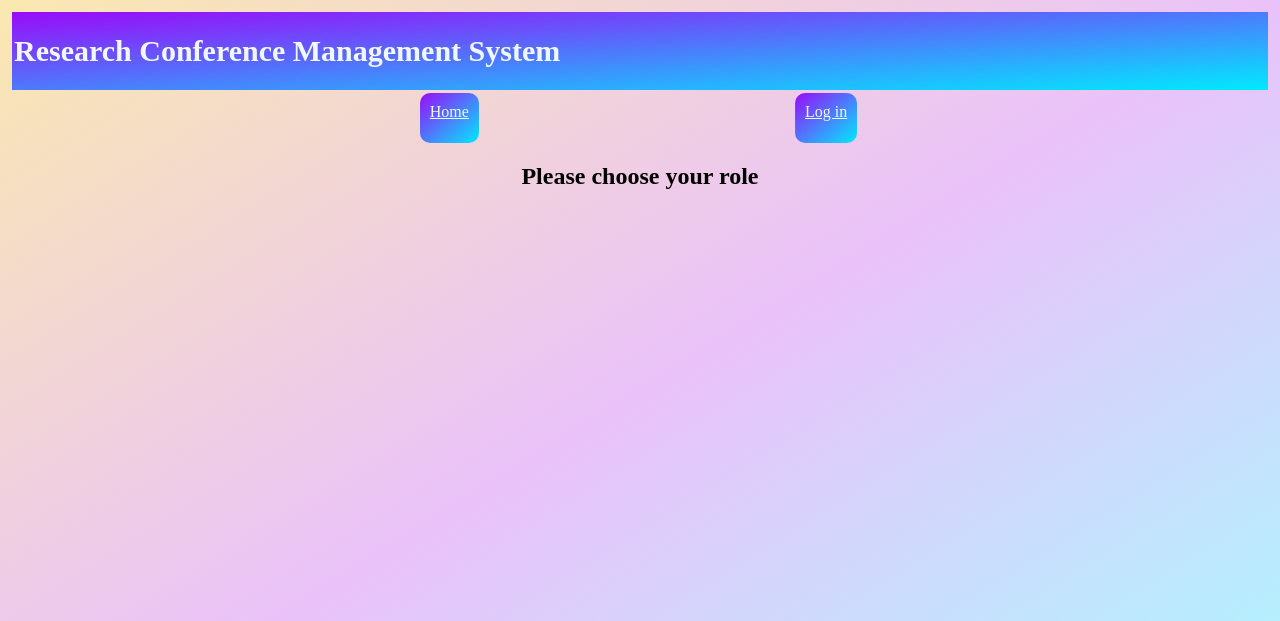
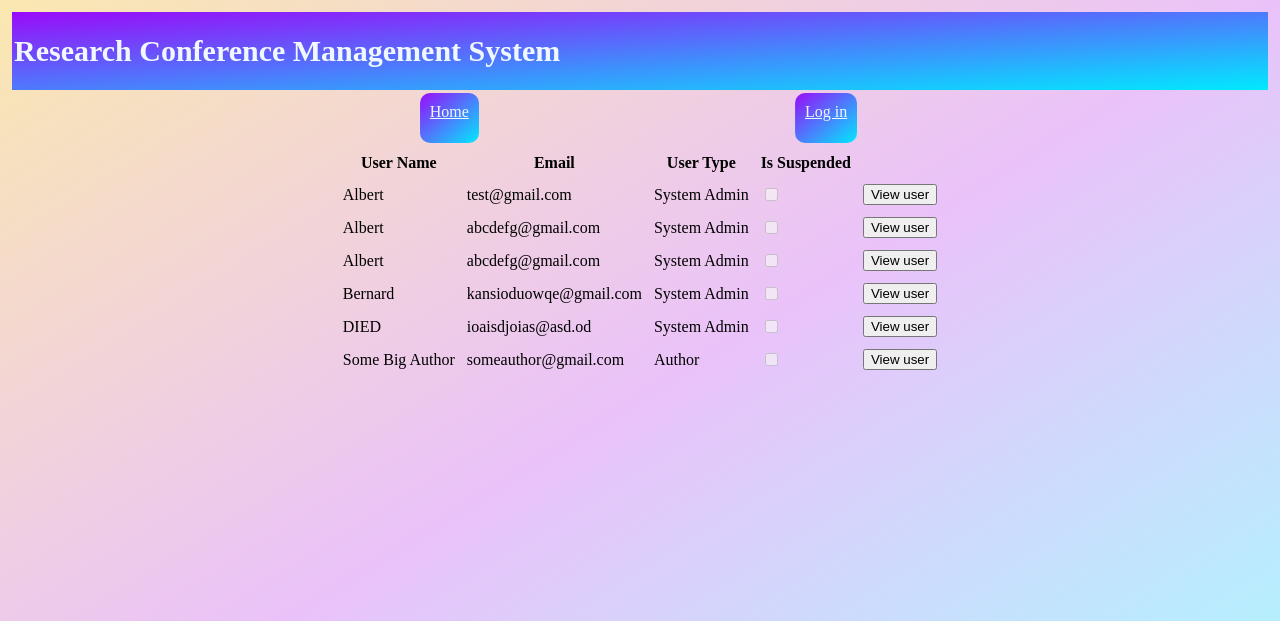
Before and after one commit to hariniprakash296/314Website-for-Research-paper-submissions, a Django app: page /view_all_users in a window 1280 px wide. Shown: the top 621 px of the page. Run offline with Django 3.2, Linux system fonts and the light colour scheme; data comes from the database, SQL or seed files in the repository; both versions use the stored data as it was after the commit.

Commit message:
completed system admin
finished function to create all user types (except reviewer, because it requires an additional field of max_papers)
finished function to view all users
finished function to view one specific user
finished function to update details of specified user
finished function to suspend and unsuspend specified user
added message to upper_menu.html, so messages can be viewed from all pages
added template_extras.py so you can access dictionary and list values from within template
added emergency_method_url so you can manually trigger some stuff from the url

```diff
--- a/Conference_Management_System_Django/main/controller/__init__.py
+++ b/Conference_Management_System_Django/main/controller/__init__.py
@@ -1 +1 @@
-from .sysadmin_controller import *
+#from .sysadmin_controller import *
--- a/Conference_Management_System_Django/main/controller/sysadmin_controller.py
+++ b/Conference_Management_System_Django/main/controller/sysadmin_controller.py
@@ -44,30 +44,45 @@ def admin_AddUserProfile(request):
     if request.method == "POST":
         # TODO add form checks here or in html as javascript
         user_type = request.POST.get('user_type')
-        email = request.POST.get('email')
-        name = request.POST.get('name')
+        email = request.POST.get('email').strip()
         password = request.POST.get('password').encode('utf-8')
+        name = request.POST.get('name').strip()
+
+        context = {"islogged_in": islogged_in,"is_admin_logged_in":is_admin_logged_in,"user_type":request.COOKIES.get('user_type')}
+
+        if user_type == None or len(email) == 0 or len(password) == 0 or len(name) == 0:
+            context["message"] = "Please fill all fields."
+            return render(request, "sign_up.html", context)
+
+
         hashed_password = hashlib.sha224(password).hexdigest()
-        context = {"islogged_in": False,"is_admin_logged_in":is_admin_logged_in,"user_type":request.COOKIES.get('user_type')}
+        try:
+            user = models.User.objects.get(login_email=email)
+            context["message"] = "Account with the specified email already exists."
 
-        if user_type == "admin":
-            #0 = system admin
-            models.Author.objects.create(login_email=email, login_pw=hashed_password, name=name, type=models.User.UserType.USERTYPE_SYSTEMADMIN)
+        except models.User.DoesNotExist as e:
+            print(e)
+            context["message"] = "User successfully created."
 
-        elif user_type == "chair":
-            #1 = conference chair
-            models.ConferenceChair.objects.create(login_email=email, login_pw=hashed_password, name=name, type=models.User.UserType.USERTYPE_CONFERENCECHAIR)
+            if user_type == "admin":
+                #0 = system admin
+                models.SystemAdmin.objects.create(login_email=email, login_pw=hashed_password, name=name, user_type=models.User.UserType.USERTYPE_SYSTEMADMIN)
 
-        elif user_type == "reviewer":
-            #2 = reviewer
-            max_papers = int(request.POST.get('max_papers'))
-            models.Reviewer.objects.create(login_email=email, login_pw=hashed_password, name=name, max_papers=max_papers, type=models.User.UserType.USERTYPE_REVIEWER)
+            elif user_type == "chair":
+                #1 = conference chair
+                models.ConferenceChair.objects.create(login_email=email, login_pw=hashed_password, name=name, user_type=models.User.UserType.USERTYPE_CONFERENCECHAIR)
 
-        elif user_type == "author":
-            #3 = author
-            models.Author.objects.create(login_email=email, login_pw=hashed_password, name=name, type=models.User.UserType.USERTYPE_AUTHOR)
+            elif user_type == "reviewer":
+                #2 = reviewer
+                max_papers = int(request.POST.get('max_papers'))
+                models.Reviewer.objects.create(login_email=email, login_pw=hashed_password, name=name, max_papers=max_papers, user_type=models.User.UserType.USERTYPE_REVIEWER)
 
-        return render(request, "sign_up_handle.html", context)
+            elif user_type == "author":
+                #3 = author
+                models.Author.objects.create(login_email=email, login_pw=hashed_password, name=name, user_type=models.User.UserType.USERTYPE_AUTHOR)
+
+
+        return render(request, "sign_up.html", context)
 
         """
         # if user_type == "author":
@@ -140,7 +155,12 @@ def admin_ViewAllUsers(request):
         else:
             users = models.User.objects.all()
 
-    return render(request, "admin_listuser.html",{"islogged_in":islogged_in,"is_admin_logged_in":is_admin_logged_in,"user_type":request.COOKIES.get('user_type'), "users":users})
+    usertype_dict = dict()
+    for key, value in models.User.UserType.choices:
+        usertype_dict[key] = value
+
+    return render(request, "admin_listuser.html",{"islogged_in":islogged_in,"is_admin_logged_in":is_admin_logged_in,"user_type":request.COOKIES.get('user_type'),
+        "users":users, "usertype_dict":usertype_dict})
 
 def admin_SearchUsers(request):
     islogged_in = controller_util.check_login(request)
@@ -158,7 +178,7 @@ def admin_SearchUsers(request):
 
         return render(request, "admin_listuser.html",{"islogged_in":islogged_in,"is_admin_logged_in":is_admin_logged_in,"user_type":request.COOKIES.get('user_type'), "users":users})
 
-def admin_ViewUser(request):
+def admin_ViewUser(request, message=None):
     islogged_in = controller_util.check_login(request)
     is_admin_logged_in = controller_util.check_admin_login(request)
 
@@ -169,26 +189,38 @@ def admin_ViewUser(request):
         # TODO add form checks here or in html as javascript
         user_id = request.POST.get('user_id')
 
-        user = models.User.objects.get(user_id=user_id)
-        user_type = user.user_type
+        template = "admin_viewuser.html"
+        context = {"islogged_in":islogged_in,"is_admin_logged_in":is_admin_logged_in,"user_type":request.COOKIES.get('user_type')}
+        try:
+            user = models.User.objects.get(user_id=user_id)
+            user_type = user.user_type
 
-        if user_type == models.User.UserType.USERTYPE_SYSTEMADMIN:
-            #0 = system admin
-            user = models.SystemAdmin.objects.get(user_id=user_id)
+            if user_type == models.User.UserType.USERTYPE_SYSTEMADMIN:
+                #0 = system admin
+                user = models.SystemAdmin.objects.get(user_id=user_id)
 
-        elif user_type == models.User.UserType.USERTYPE_CONFERENCECHAIR:
-            #1 = conference chair
-            user = models.ConferenceChair.objects.get(user_id=user_id)
+            elif user_type == models.User.UserType.USERTYPE_CONFERENCECHAIR:
+                #1 = conference chair
+                user = models.ConferenceChair.objects.get(user_id=user_id)
 
-        elif user_type == models.User.UserType.USERTYPE_REVIEWER:
-            #2 = reviewer
-            user = models.Reviewer.objects.get(user_id=user_id)
+            elif user_type == models.User.UserType.USERTYPE_REVIEWER:
+                #2 = reviewer
+                user = models.Reviewer.objects.get(user_id=user_id)
 
-        elif user_type == models.User.UserType.USERTYPE_AUTHOR:
-            #3 = author
-            user = models.Author.objects.get(user_id=user_id)
+            elif user_type == models.User.UserType.USERTYPE_AUTHOR:
+                #3 = author
+                user = models.Author.objects.get(user_id=user_id)
 
-        return render(request, "admin_viewuser.html",{"islogged_in":islogged_in,"is_admin_logged_in":is_admin_logged_in,"user_type":request.COOKIES.get('user_type'), "selected_user":user})
+            context["selected_user"] = user
+
+        except models.User.DoesNotExist as e:
+            template = "admin_listuser.html"
+            context["message"] = "Failed to retrieve user."
+
+        if message != None and not "message" in context:
+            context["message"] = message
+
+        return render(request, template, context)
 
 def admin_UpdateUser(request):
     islogged_in = controller_util.check_login(request)
@@ -220,7 +252,34 @@ def admin_UpdateUser(request):
             #3 = author
             user = models.Author.objects.get(user_id=user_id)
 
-        return admin_ViewUser(request)
+        new_user_type = None
+        new_user_type_str = request.POST.get('new_user_type')
+        if new_user_type_str == "admin":
+            #0 = system admin
+            new_user_type = models.User.UserType.USERTYPE_SYSTEMADMIN
+
+        elif new_user_type_str == "chair":
+            #1 = conference chair
+            new_user_type = models.User.UserType.USERTYPE_CONFERENCECHAIR
+
+        elif new_user_type_str == "reviewer":
+            #2 = reviewer
+            new_user_type = models.User.UserType.USERTYPE_REVIEWER
+
+        elif new_user_type_str == "author":
+            new_user_type = models.User.UserType.USERTYPE_AUTHOR
+
+        user.login_email = request.POST.get('new_email')
+        user.name = request.POST.get('new_name')
+        user.user_type = new_user_type
+
+        password = request.POST.get('new_password').strip()
+        if password != None and password != "":
+            hashed_password = hashlib.sha224(password.encode('utf-8')).hexdigest()
+            user.login_pw = hashed_password
+        user.save()
+
+        return admin_ViewUser(request, "User successfully edited.")
 
 def admin_SuspendUser(request):
     islogged_in = controller_util.check_login(request)
@@ -235,9 +294,11 @@ def admin_SuspendUser(request):
 
         user = models.User.objects.get(user_id=user_id)
 
-        user.is_suspended = True
+        user.is_suspended = not user.is_suspended
         user.save()
 
-        return admin_ViewUser(request)
+        un_str = "un"
+        if user.is_suspended:
+            un_str = ""
 
-        return render(request, "",{"islogged_in":islogged_in,"is_admin_logged_in":is_admin_logged_in,"user_type":request.COOKIES.get('user_type'), "selected_user":user})
+        return admin_ViewUser(request, "User successfully "+un_str+"suspended.")
--- a/Conference_Management_System_Django/main/templates/admin_homepage.html
+++ b/Conference_Management_System_Django/main/templates/admin_homepage.html
@@ -4,7 +4,6 @@
 <link rel="stylesheet" href="{% static '/css/style_common.css' %}">
 
 {% block content %}
-{{ message }}
 <div class="user_button_group">
     <div id="user_buttons"> <a href="admin_create_user" style="color: aliceblue;">Add New User</a> </div>
     <div id="user_buttons" > <a href="view_all_users" style="color: aliceblue;">View All Users</a> </div>
--- a/Conference_Management_System_Django/main/templates/admin_listuser.html
+++ b/Conference_Management_System_Django/main/templates/admin_listuser.html
@@ -1,8 +1,53 @@
 {%extends "upper_menu.html" %}
 {% load static %}
+{% load template_extras %}
 <link rel="stylesheet" href="{% static '/css/style_common.css' %}">
 <div class="background">
 {% block content %}
-    <h2 style="text-align: center;">Please choose your role </h2>
+<div>
+    <table cellspacing="10">
+        <tr>
+            <th>
+                User Name
+            </th>
+            <th>
+                Email
+            </th>
+            <th>
+                User Type
+            </th>
+            <th>
+                Is Suspended
+            </th>
+
+        </tr>
+        {% for user in users%}
+                <tr>
+                    <form action="view_user" method="post">
+                        {% csrf_token %}
+                        <input type="hidden" name="user_id" value = {{user.user_id}}>
+                        <td>
+                            {{ user.name }}
+                        </td>
+                        <td>
+                            {{ user.login_email }}
+                        </td>
+                        <td>
+                            {{ usertype_dict|access_dict:user.user_type }}
+                        </td>
+                        {% comment %} <td>
+                            <a href="view_user?conf_name={{ conf_name }}&paper_id={{ unscheduled_paper.id }}">Schedule Paper</a>
+                        </td> {% endcomment %}
+                        <td>
+                            <input type="checkbox" {% if user.is_suspended %} checked {% endif %}disabled>
+                        </td>
+                        <td>
+                            <input type="submit" value="View user">
+                        </td>
+                    </form>
+                </tr>
+        {% endfor %}
+    </table>
+</div>
 {% endblock %}
 </div>
--- a/Conference_Management_System_Django/main/templates/login.html
+++ b/Conference_Management_System_Django/main/templates/login.html
@@ -6,7 +6,6 @@
 {% endblock %}
 
 {% block content %}
-    {{ message }}
     <div class="divFormContainer">
         <div class="divLoginSignup">
             <form action="login_ValidateInfo" method="post">
--- a/Conference_Management_System_Django/main/templates/sign_up.html
+++ b/Conference_Management_System_Django/main/templates/sign_up.html
@@ -14,7 +14,7 @@
                 <br>
                 <input type="text" placeholder="your name" name="name">
                 <br>
-                <input type="radio" name="user_type" value="admin">System Admin
+                <input type="radio" name="user_type" value="admin" checked>System Admin
                 <br>
                 <input type="radio" name="user_type" value="chair">Chair
                 <br>
@@ -22,7 +22,7 @@
                 <br>
                 <input type="radio" name="user_type" value="author">Author
                 <br>
-                <input type="submit" value="Okay!">
+                <input type="submit" value="Create User">
             </form>
         </div>
     </div>
--- a/Conference_Management_System_Django/main/templates/upper_menu.html
+++ b/Conference_Management_System_Django/main/templates/upper_menu.html
@@ -28,6 +28,7 @@
         {% endif %}
         </div>
 </div>
+{{ message }}
 {% block content %}
 {% endblock %}
 </body>
--- /dev/null
+++ b/Conference_Management_System_Django/main/templatetags/template_extras.py
@@ -0,0 +1,8 @@
+from django import template
+
+register = template.Library()
+
+@register.filter
+def access_dict(dict, key):
+    """Access given dict with given key, then returns value"""
+    return dict[key]
--- a/Conference_Management_System_Django/main/urls.py
+++ b/Conference_Management_System_Django/main/urls.py
@@ -17,6 +17,7 @@ urlpatterns = [
     path('view_user', sysadmin_controller.admin_ViewUser, name='view_user'),
     path('update_user', sysadmin_controller.admin_UpdateUser, name='update_user'),
     path('suspend_user', sysadmin_controller.admin_SuspendUser, name='suspend_user'),
+    path('emergency_manual_method', loginout_controller.emergency_manual_method, name='emergency_manual_method'),
 
     path('conferences',views.conferences, name="conferences"),
     path('add_conference_handle',views.add_conference_handle, name="add_conference_handle"),
```
Also changed, not shown: Conference_Management_System_Django/main/controller/loginout_controller.py (+11 -0 lines), Conference_Management_System_Django/main/templates/admin_viewuser.html (+29 -1 lines), Instructions.txt (+7 -3 lines), Conference_Management_System_Django/db.sqlite3, Conference_Management_System_Django/main/templatetags/__init__.py (added).
